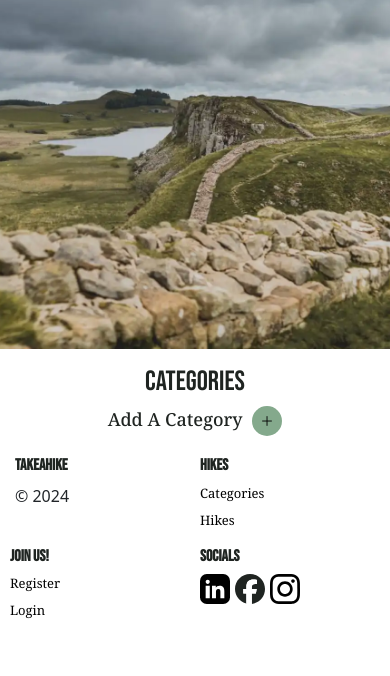
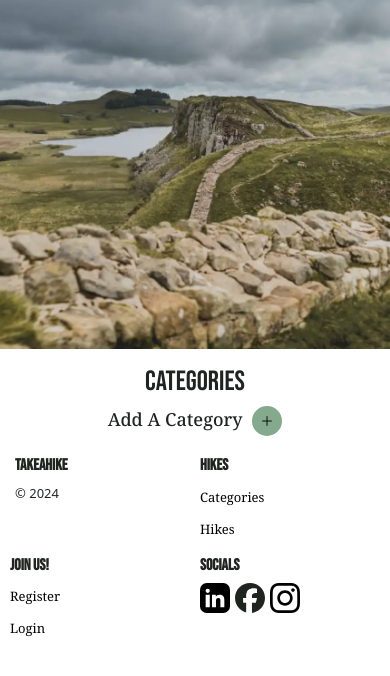
Before and after one commit to ChloeL-E/msp3-trailfinders, a Flask app: page /categories in a window 390 px wide. Shown: the top 676 px of the page. Run offline with Flask 2, Linux system fonts and the light colour scheme; data that the repository does not hold is empty.

Commit message:
Added responsive styling to footer

```diff
--- a/trailfinders/static/css/style.css
+++ b/trailfinders/static/css/style.css
@@ -331,7 +331,7 @@ li::marker {
     content: none;
 }
 
-.error{
+.error {
     display: flex;
     flex-wrap: wrap;
     flex-direction: column;
@@ -407,6 +407,10 @@ li::marker {
         margin-left: 0;
         list-style: none;
         margin-bottom: 0.5rem;
+    }
+
+    .footer-links li a,
+    footer p {
         font-size: small;
     }
 
```
